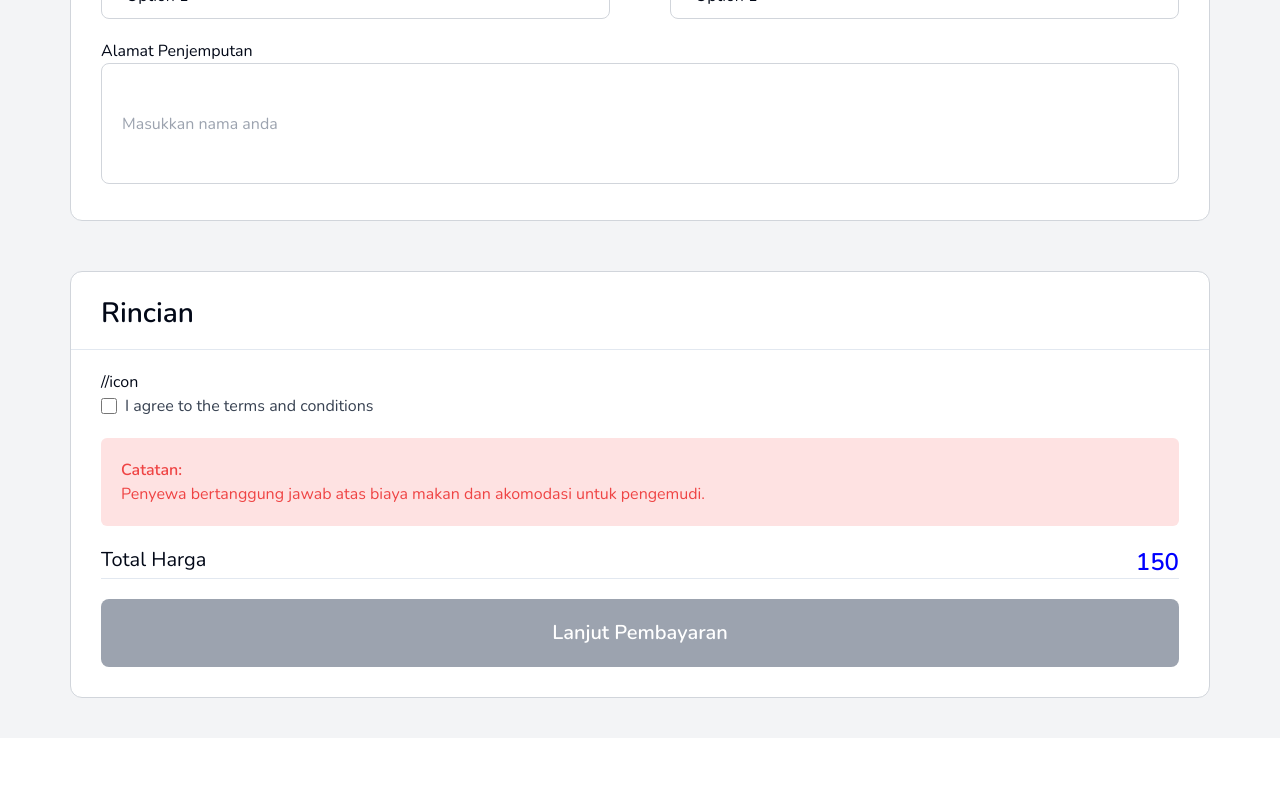
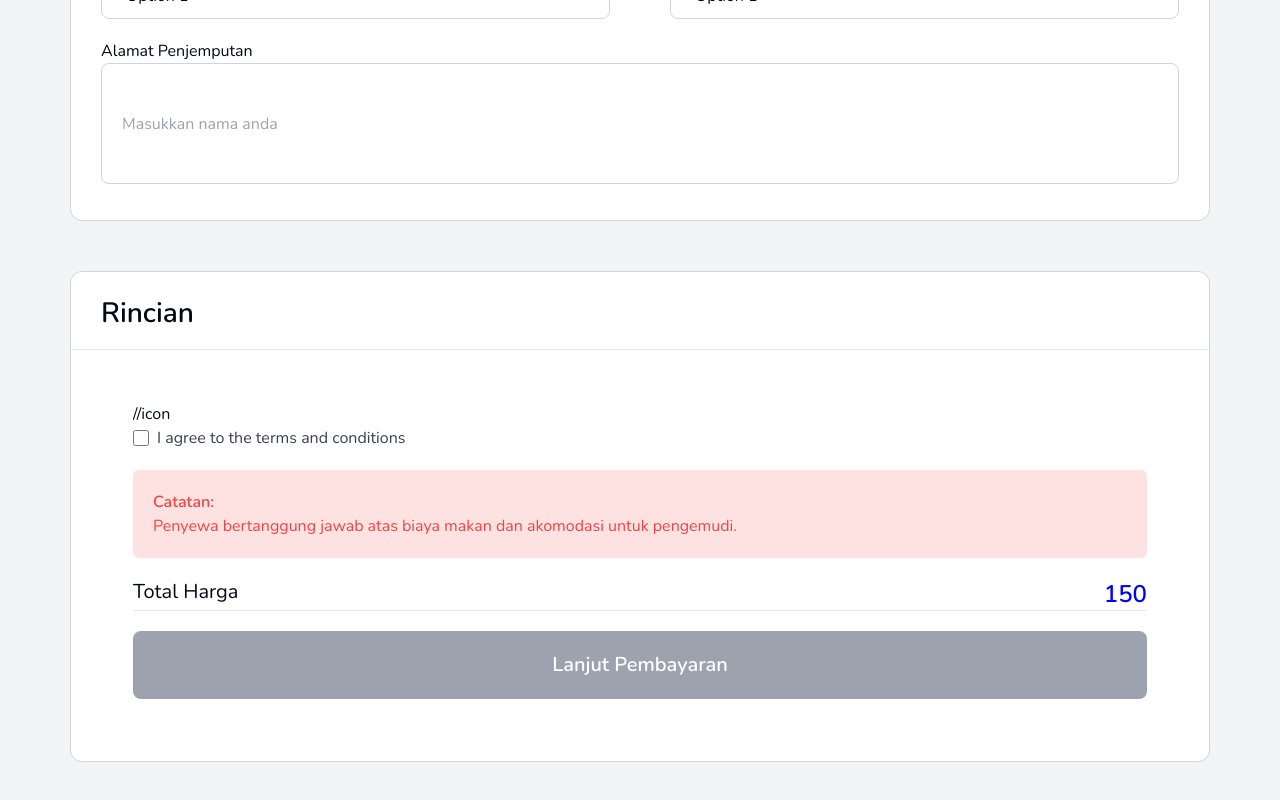
Before and after one commit to aldngrha/boilerplate-frontend, a Next.js app: page /rental/form in a window 1280 px wide. Shown: the part 1847-2647 px from the top of the page. Before the commit the page ends 2585 px from the top, so only its background shows below. Built offline with nearby package versions, Linux system fonts and the light colour scheme.

Commit message:
Update page.tsx

```diff
--- a/src/app/rental/form/page.tsx
+++ b/src/app/rental/form/page.tsx
@@ -1,7 +1,8 @@
 'use client';
+import { useRouter } from 'next/navigation';
 import { useState } from 'react';
 
-const CheckboxButtonControl: React.FC = () => {
+const CheckboxButtonControl: React.FC<{ onProceed: () => void }> = ({ onProceed }) => {
     // State to track if the checkbox is checked
     const [isChecked, setIsChecked] = useState(false);
 
@@ -56,7 +57,7 @@ const CheckboxButtonControl: React.FC = () => {
         {/* Button */}
         <div className='flex justify-between'>
         <button
-          onClick={() => alert('Button clicked!')}
+          onClick={isChecked ? onProceed : undefined }
           disabled={!isChecked}
           className={` text-white rounded-[8px] py-[20px] text-xl font-semibold w-full mt-[20px] ${
             isChecked ? 'bg-[#0000ff] hover:bg-blue-700' : 'bg-gray-400 cursor-not-allowed'
@@ -69,6 +70,22 @@ const CheckboxButtonControl: React.FC = () => {
       </div>
     );
   };
+
+const RedirectButtons: React.FC = () => {
+    const router = useRouter ();
+
+    const goPurchase = () => {
+        router.push('form/bayar');
+    }
+
+    return (
+        <div className="p-8">
+          {/* Render the CheckboxButtonControl and pass the goPurchase function as a prop */}
+          <CheckboxButtonControl onProceed={goPurchase} />
+        </div>
+      );
+}
+
 
 export default function Form(){
     return(
@@ -387,7 +404,7 @@ export default function Form(){
                         </div>
 
                         <div className="px-[30px]">
-                            <CheckboxButtonControl></CheckboxButtonControl>
+                            <RedirectButtons></RedirectButtons>
                         </div>
                     </div>
                 </div>
```
